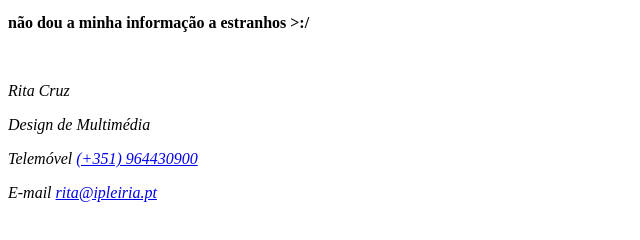
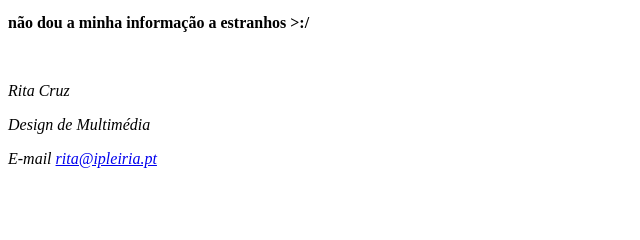
Before and after one commit to ritacdesigns/ritacdesigns.github.io, a plain HTML site: page contact.html in a window 1280 px wide. Shown: the part 100-340 px from the top of the page, without its empty margins (0-640 px from the left). Drawn offline with Linux system fonts and the light colour scheme.

Commit message:
Update contact.html

```diff
--- a/contact.html
+++ b/contact.html
@@ -24,7 +24,6 @@
     <address>
         <p>Rita Cruz</p>
         <p>Design de Multimédia</p>
-        <a>Telemóvel <a href="tel:+351964430900">(+351) 964430900</a></p>
         <p>E-mail <a href="mailto:rita@ipleiria.pt">rita@ipleiria.pt</a></p>
       </address>
 </body>
```
